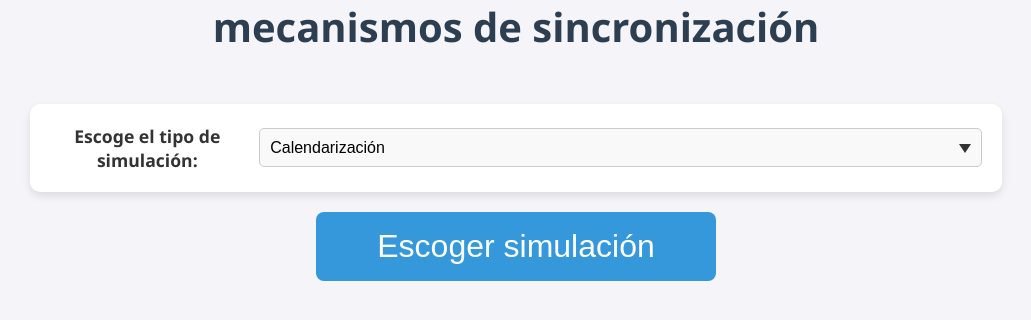
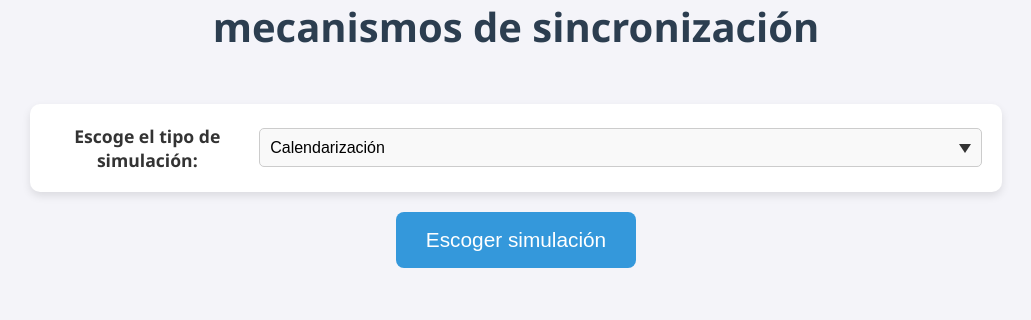
Before and after one commit to JosueSay/SchedulerSim, a FastAPI app: page / in a window 1280 px wide. Shown: the part 141-461 px from the top of the page, without its empty margins (124-1155 px from the left). Run offline with FastAPI, Linux system fonts and the light colour scheme.

Commit message:
feat: configuracion botoones css

```diff
--- a/frontend/assets/css/common.css
+++ b/frontend/assets/css/common.css
@@ -17,13 +17,15 @@ h1 {
     background-color: #3498db;
     color: #fff;
     min-width: 5rem;
-    width: 25rem;
-    padding: 16px 32px;
-    font-size: 2em;
+    width: 15rem;
+    padding: 1rem 0.5rem;
+    font-size: 1.3em;
     border: none;
     border-radius: 8px;
     cursor: pointer;
     transition: background 0.3s ease;
+    margin-left: 0.5rem;
+    margin-right: 0.5rem;
 }
 
 .main-button:hover {
--- a/frontend/templates/simulation-scheduling.html
+++ b/frontend/templates/simulation-scheduling.html
@@ -41,8 +41,11 @@
 
     <!-- Navegación -->
     <div style="text-align: center; margin-top: 30px">
+      <button class="main-button" onclick="resetSimulation();">
+        Reiniciar Simulación
+      </button>
       <button class="main-button" onclick="restartSimulation();">
-        Reiniciar Configuración
+        Volver a Configuración
       </button>
       <button class="main-button" onclick="returnHome();">
         Volver a Inicio
```
